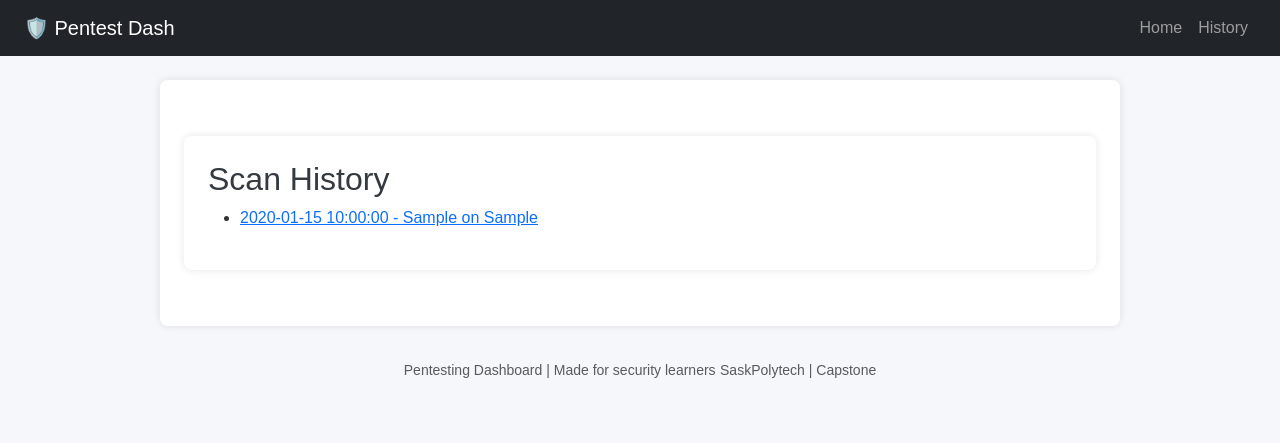
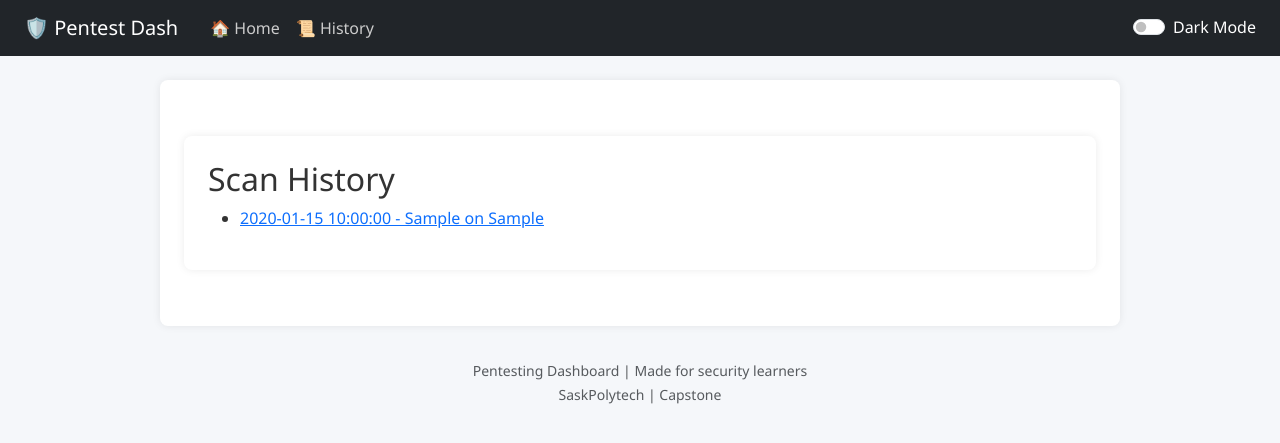
Before and after one commit to abhijeet-2108/Saskpoly_Capstone, a Flask app: page /history in a window 1280 px wide. Shown: the top 443 px of the page. Run offline with Flask 3, Linux system fonts and the light colour scheme; tables that the repository leaves empty hold one stand-in row (values such as "Sample post").

Commit message:
sqlmap,zap options, history option, dark/bright

```diff
--- a/routes/main_routes.py
+++ b/routes/main_routes.py
@@ -34,10 +34,14 @@ def scan():
     if tool == 'nmap':
         nmap_option = form.nmap_options.data or ''
         output = run_nmap_scan(target, nmap_option)
-    elif tool == 'sqlmap':
-        output = run_sqlmap_scan(target)
+    # elif tool == 'sqlmap':
+    #     output = run_sqlmap_scan(target)
+    elif tool == "sqlmap":
+        selected_options = form.sqlmap_options.data
+        output = run_sqlmap_scan(target, selected_options)
     elif tool == 'zap':
-        output = run_zap_scan(target)
+        selected_options = form.zap_options.data
+        output = run_zap_scan(target, selected_options)
     else:
         return "Unsupported tool", 400
 
--- a/static/css/style.css
+++ b/static/css/style.css
@@ -1,31 +1,68 @@
-/* static/css/style.css */
+:root {
+    --bg-color: #f5f7fa;
+    --text-color: #333;
+    --card-bg: #ffffff;
+    --card-shadow: rgba(0, 0, 0, 0.08);
+    --hover-shadow: rgba(0, 0, 0, 0.12);
+    --navbar-bg: #212529;
+    --link-color: #ccc;
+    --link-hover: #fff;
+    --button-bg: #007bff;
+    --button-hover: #0056b3;
+    --alert-bg: #e6f0ff;
+    --alert-border: #0d6efd;
+}
+
+[data-theme="dark"] {
+    --bg-color: #1c1e21;
+    --text-color: #e4e6eb;
+    --card-bg: #2a2d31;
+    --card-shadow: rgba(255, 255, 255, 0.05);
+    --hover-shadow: rgba(255, 255, 255, 0.1);
+    --navbar-bg: #000;
+    --link-color: #aaa;
+    --link-hover: #fff;
+    --button-bg: #0d6efd;
+    --button-hover: #0a58ca;
+    --alert-bg: #2a2d31;
+    --alert-border: #6ea8fe;
+}
 
 body {
-    font-family: Arial, sans-serif;
-    background-color: #f5f7fa;
-    color: #333;
+    font-family: 'Segoe UI', sans-serif;
+    background-color: var(--bg-color);
+    color: var(--text-color);
     margin: 0;
     padding: 0;
-}
-
-header {
-    background-color: #212529;
-    color: white;
-    padding: 1rem;
-    text-align: center;
 }
 
 .container {
     max-width: 960px;
     margin: 2rem auto;
     padding: 1.5rem;
-    background: #fff;
+    background: var(--card-bg);
     border-radius: 8px;
-    box-shadow: 0 0 8px rgba(0,0,0,0.1);
+    box-shadow: 0 0 8px var(--card-shadow);
+}
+
+.container:hover {
+    box-shadow: 0 4px 12px var(--hover-shadow);
+}
+
+.navbar {
+    background-color: var(--navbar-bg) !important;
+}
+
+.navbar .nav-link {
+    color: var(--link-color);
+}
+
+.navbar .nav-link:hover {
+    color: var(--link-hover);
 }
 
 h1, h2, h3 {
-    color: #343a40;
+    color: var(--text-color);
 }
 
 form input, form select, form button {
@@ -36,16 +73,17 @@ form input, form select, form button {
     font-size: 1rem;
 }
 
-button {
-    background-color: #007bff;
+button, .btn {
+    background-color: var(--button-bg);
     color: white;
     border: none;
     border-radius: 4px;
     cursor: pointer;
+    padding: 0.5rem 1rem;
 }
 
-button:hover {
-    background-color: #0056b3;
+button:hover, .btn:hover {
+    background-color: var(--button-hover);
 }
 
 table {
@@ -61,8 +99,8 @@ table th, table td {
 
 .alert {
     padding: 1rem;
-    background-color: #ffdddd;
-    border-left: 6px solid #f44336;
+    background-color: var(--alert-bg);
+    border-left: 6px solid var(--alert-border);
     margin-bottom: 1rem;
     border-radius: 4px;
 }
--- a/templates/base.html
+++ b/templates/base.html
@@ -1,22 +1,25 @@
-<!-- templates/base.html -->
 <!DOCTYPE html>
 <html lang="en">
 <head>
     <meta charset="UTF-8">
     <title>{% block title %}Pentesting Dashboard{% endblock %}</title>
     <meta name="viewport" content="width=device-width, initial-scale=1">
-    <!-- Optional: Include Bootstrap CSS -->
+    <!-- Bootstrap CSS -->
     <link href="https://cdn.jsdelivr.net/npm/bootstrap@5.3.0/dist/css/bootstrap.min.css" rel="stylesheet">
-    <link rel="stylesheet" href="{{ url_for('static', filename='/css/style.css') }}">
+    <link rel="stylesheet" href="{{ url_for('static', filename='css/style.css') }}">
 </head>
 <body>
     <nav class="navbar navbar-expand-lg navbar-dark bg-dark px-4">
-        <a class="navbar-brand" href="/">🛡️ Pentest Dash</a>
+        <a class="navbar-brand me-4" href="/">🛡️ Pentest Dash</a>
         <div class="collapse navbar-collapse">
-            <ul class="navbar-nav ms-auto">
-                <li class="nav-item"><a class="nav-link" href="/">Home</a></li>
-                <li class="nav-item"><a class="nav-link" href="/history">History</a></li>
+            <ul class="navbar-nav me-auto">
+                <li class="nav-item"><a class="nav-link" href="/">🏠 Home</a></li>
+                <li class="nav-item"><a class="nav-link" href="/history">📜 History</a></li>
             </ul>
+            <div class="form-check form-switch text-white ms-auto">
+                <input class="form-check-input" type="checkbox" id="themeToggle">
+                <label class="form-check-label" for="themeToggle">Dark Mode</label>
+            </div>
         </div>
     </nav>
 
@@ -33,8 +36,32 @@
     </div>
 
     <footer class="text-center mt-4 mb-2 text-muted">
-        <small> Pentesting Dashboard | Made for security learners</small>
+        <small> Pentesting Dashboard | Made for security learners</small><br>
         <small> SaskPolytech | Capstone </small>
     </footer>
+
+    <!-- Theme Toggle Script -->
+    <script>
+        const toggle = document.getElementById('themeToggle');
+        const html = document.documentElement;
+
+        if (localStorage.getItem('theme') === 'dark') {
+            html.setAttribute('data-theme', 'dark');
+            toggle.checked = true;
+        }
+
+        toggle.addEventListener('change', () => {
+            if (toggle.checked) {
+                html.setAttribute('data-theme', 'dark');
+                localStorage.setItem('theme', 'dark');
+            } else {
+                html.removeAttribute('data-theme');
+                localStorage.setItem('theme', 'light');
+            }
+        });
+    </script>
+
+    <!-- Bootstrap JS (includes Popper) -->
+    <script src="https://cdn.jsdelivr.net/npm/bootstrap@5.3.0/dist/js/bootstrap.bundle.min.js"></script>
 </body>
 </html>
--- a/templates/scan_detail.html
+++ b/templates/scan_detail.html
@@ -7,7 +7,9 @@
   <p><strong>Target:</strong> {{ scan.target }}</p>
   <p><strong>Tool Used:</strong> {{ scan.tool_used }}</p>
   <p><strong>Timestamp:</strong> {{ scan.timestamp.strftime('%Y-%m-%d %H:%M:%S') }}</p>
-
+  {% if scan.scan_options %}
+    <p><strong>Options Used:</strong> {{ scan.scan_options }}</p>
+  {% endif %}
   <h4>Scan Output:</h4>
   <pre>{{ scan.scan_output }}</pre>
 
```
Also changed, not shown: forms.py (+22 -0 lines), pentesting/sqlmap_scan.py (+8 -3 lines), pentesting/zap_scan.py (+12 -3 lines), templates/index.html (+44 -11 lines).
